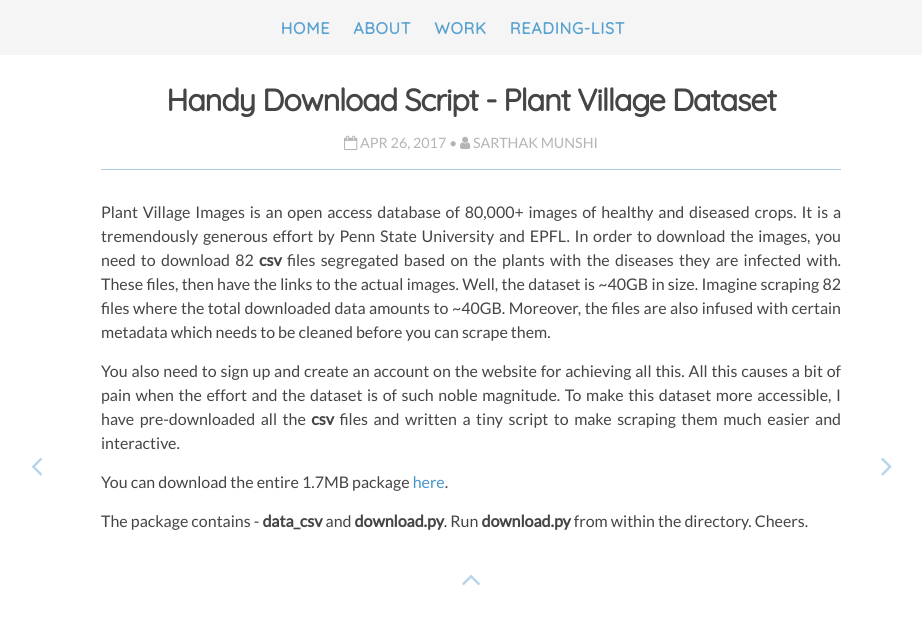
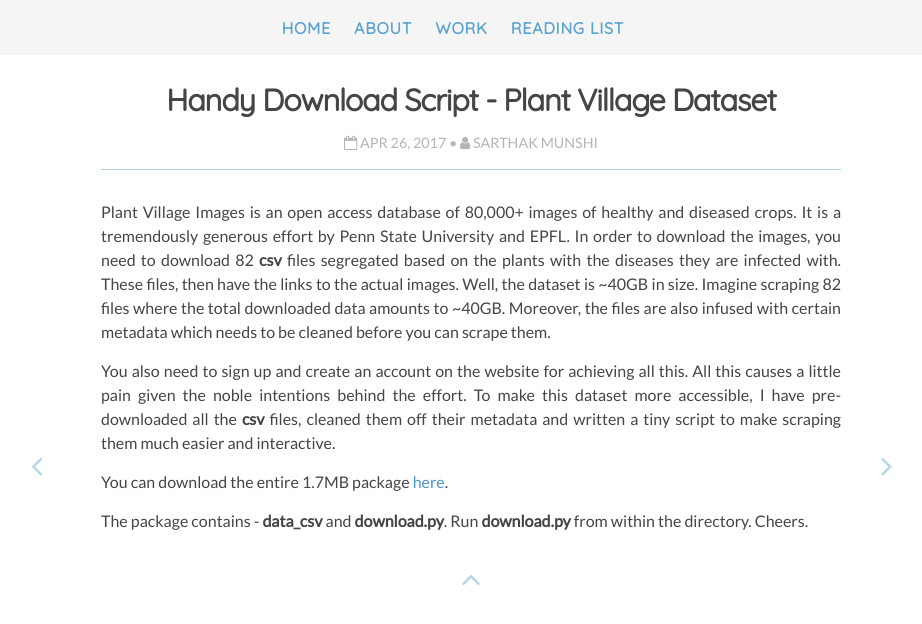
Before and after one commit to lprimeroo/saruftw.github.io.old, a Jekyll site: the page built from blogs/_posts/2017-04-26-plant-village-dataset.md, in a window 1280 px wide. Shown: the top 624 px of the page, without its empty margins (169-1091 px from the left). Built offline with Jekyll 4.4.1, drawn with Linux system fonts in a browser that asks for light colours; nearby versions of some CDN libraries; comment, search, counter and statistics services are not loaded.

Commit message:
minor changes

```diff
--- a/_config.yml
+++ b/_config.yml
@@ -19,7 +19,7 @@
   - name:         Work
     url:          /work
     external:     false
-  - name:         Reading-List
+  - name:         Reading List
     url:          /readinglist
     external:     false
 
--- a/blogs/_posts/2017-04-26-plant-village-dataset.md
+++ b/blogs/_posts/2017-04-26-plant-village-dataset.md
@@ -12,8 +12,8 @@
 Well, the dataset is ~40GB in size. Imagine scraping 82 files where the total downloaded data amounts to ~40GB.
 Moreover, the files are also infused with certain metadata which needs to be cleaned before you can scrape them.
 
-You also need to sign up and create an account on the website for achieving all this. All this causes a bit of pain when the effort and the dataset is of such noble magnitude.
-To make this dataset more accessible, I have pre-downloaded all the **csv** files and written a tiny script to make scraping them much easier and interactive.
+You also need to sign up and create an account on the website for achieving all this. All this causes a little pain given the noble intentions behind the effort.
+To make this dataset more accessible, I have pre-downloaded all the **csv** files, cleaned them off their metadata and written a tiny script to make scraping them much easier and interactive.
 
 You can download the entire 1.7MB package <a href="https://drive.google.com/file/d/0BwrR3ZPLVYhkWmxSQTdHY3NPbU0/view">here</a>.
 
```
Also changed, not shown: blogs/_posts/2017-12-21-travels-in-malaysia.md (+1 -1 lines).
